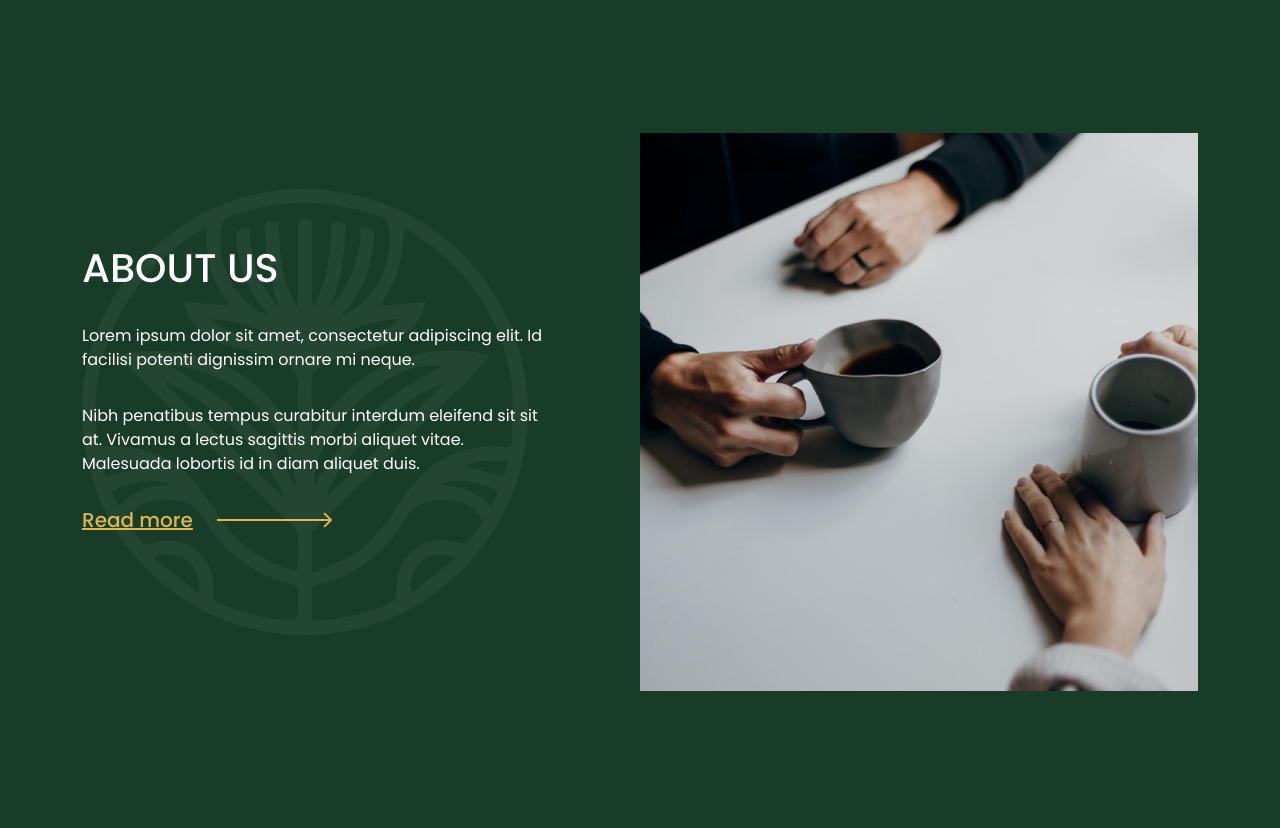
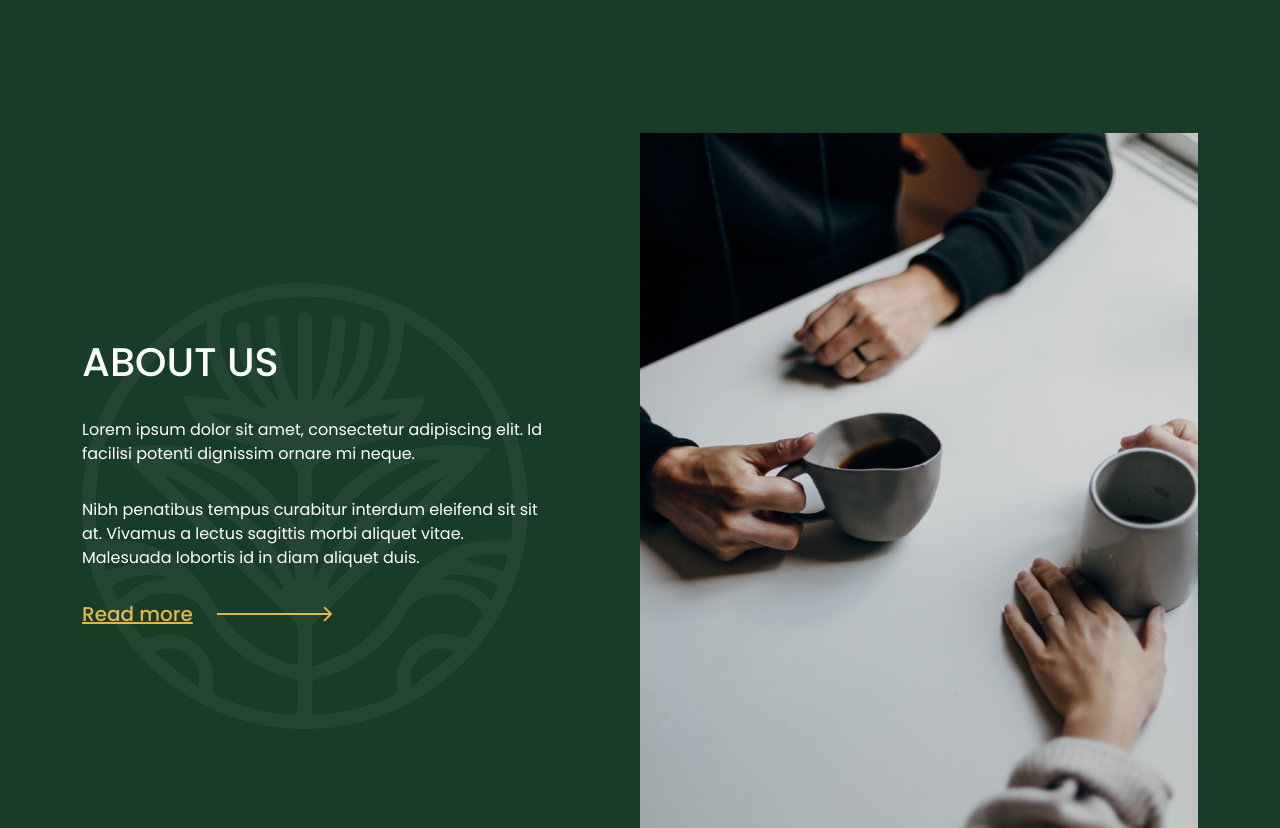
Before and after one commit to Majus1/Bar_template, a website: page index.html in a window 1280 px wide. Shown: the part 1720-2548 px from the top of the page. Drawn offline with Linux system fonts and the light colour scheme; a web font is replaced by a local one.

Commit message:
fixed about us section image styling

```diff
--- a/index.html
+++ b/index.html
@@ -148,7 +148,8 @@
 
             <!-- ::: Image block ::: -->
             <div class="image-block col-md-5 col-lg-6">
-                <img class="img-fluid" src="./assets/foto/image-placeholder_3.png" alt="...">
+                <img class="img-fluid d-lg-none" src="./assets/foto/image-placeholder_3.png" alt="...">
+                <img class="img-fluid d-none d-lg-block" src="./assets/foto/image-placeholder_3b.jpg" alt="...">
             </div>
             <!-- ::: Image block ::: -->
 
```
Also changed, not shown: assets/foto/image-placeholder_3b.jpg (added), 1 other file.
